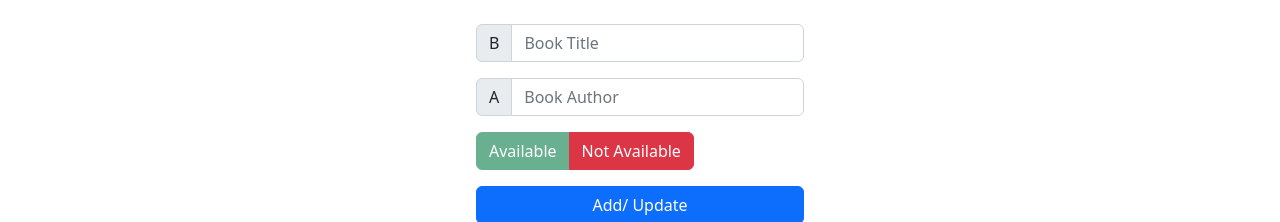
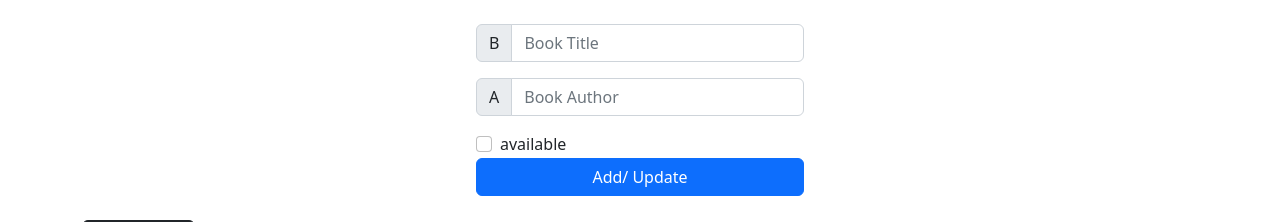
Before and after one commit to ZahraBahmanpour/react-firebase, a React (Create React App) app: page / in a window 1280 px wide. Shown: the top 222 px of the page. Built offline with nearby package versions, Linux system fonts and the light colour scheme; no server answers; the database is empty.

Commit message:
remove unwanted from addBook

```diff
--- a/src/components/AddBook.js
+++ b/src/components/AddBook.js
@@ -1,64 +1,16 @@
-import React, { useState, useEffect } from "react";
-import { Form, Alert, InputGroup, Button, ButtonGroup } from "react-bootstrap";
-import BookDataService from "../services/book.services";
+import React, { useState } from "react";
+import { Form, Alert, InputGroup, Button } from "react-bootstrap";
 
-const AddBook = ({ id, setBookId }) => {
+const AddBook = () => {
   const [title, setTitle] = useState("");
   const [author, setAuthor] = useState("");
-  const [status, setStatus] = useState("Available");
-  const [flag, setFlag] = useState(true);
+  const [status, setStatus] = useState(false);
   const [message, setMessage] = useState({ error: false, msg: "" });
 
   const handleSubmit = async (e) => {
     e.preventDefault();
-    setMessage("");
-    if (title === "" || author === "") {
-      setMessage({ error: true, msg: "All fields are mandatory!" });
-      return;
-    }
-    const newBook = {
-      title,
-      author,
-      status,
-    };
-    console.log(newBook);
-
-    try {
-      if (id !== undefined && id !== "") {
-        await BookDataService.updateBook(id, newBook);
-        setBookId("");
-        setMessage({ error: false, msg: "Updated successfully!" });
-      } else {
-        await BookDataService.addBooks(newBook);
-        setMessage({ error: false, msg: "New Book added successfully!" });
-      }
-    } catch (err) {
-      setMessage({ error: true, msg: err.message });
-    }
-
-    setTitle("");
-    setAuthor("");
   };
 
-  const editHandler = async () => {
-    setMessage("");
-    try {
-      const docSnap = await BookDataService.getBook(id);
-      console.log("the record is :", docSnap.data());
-      setTitle(docSnap.data().title);
-      setAuthor(docSnap.data().author);
-      setStatus(docSnap.data().status);
-    } catch (err) {
-      setMessage({ error: true, msg: err.message });
-    }
-  };
-
-  useEffect(() => {
-    console.log("The id here is : ", id);
-    if (id !== undefined && id !== "") {
-      editHandler();
-    }
-  }, [id]);
   return (
     <>
       <div className="p-4 box">
@@ -96,28 +48,13 @@ const AddBook = ({ id, setBookId }) => {
               />
             </InputGroup>
           </Form.Group>
-          <ButtonGroup aria-label="Basic example" className="mb-3">
-            <Button
-              disabled={flag}
-              variant="success"
-              onClick={(e) => {
-                setStatus("Available");
-                setFlag(true);
-              }}
-            >
-              Available
-            </Button>
-            <Button
-              variant="danger"
-              disabled={!flag}
-              onClick={(e) => {
-                setStatus("Not Available");
-                setFlag(false);
-              }}
-            >
-              Not Available
-            </Button>
-          </ButtonGroup>
+          <Form.Check
+            type={"checkbox"}
+            id={`default-checkbox`}
+            label={`available`}
+            checked={status}
+            onChange={() => setStatus((prevStatus) => !prevStatus)}
+          />
           <div className="d-grid gap-2">
             <Button variant="primary" type="Submit">
               Add/ Update
```
